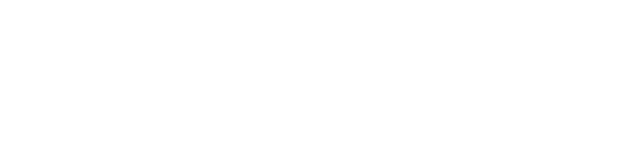
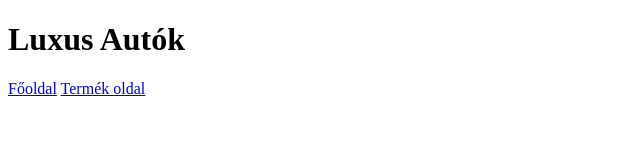
Before and after one commit to Csaba345/csoportmunka, a plain HTML site: page index.html in a window 1280 px wide. Shown: the whole page, without its empty margins (0-640 px from the left). Drawn offline with Linux system fonts and the light colour scheme.

Commit message:
header és nav megcsinálsa

```diff
--- a/index.html
+++ b/index.html
@@ -10,10 +10,19 @@
 </head>
 <body>
     <main>
-        <header></header>
-        <nav></nav>
-        <aside></aside>
-        <article></article>
+        <header>
+            <h1>Luxus Autók</h1>
+        </header>
+        <nav>
+            <a href="index.html">Főoldal</a>
+            <a href="#">Termék oldal</a>
+        </nav>
+        <aside>
+
+        </aside>
+        <article>
+
+        </article>
         <footer></footer>
     </main>
 </body>
```
